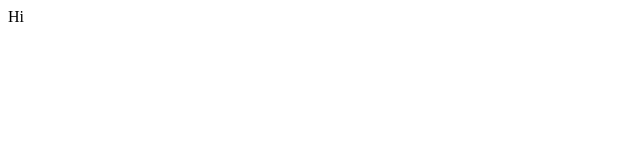
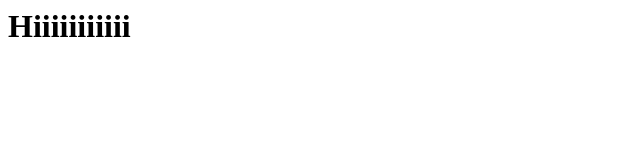
Before and after one commit to anmolsingh12/GIT-Test, a plain HTML site: page index.html in a window 1280 px wide. Shown: the whole page, without its empty margins (0-640 px from the left). Drawn offline with Linux system fonts and the light colour scheme.

Commit message:
first commit

```diff
--- a/index.html
+++ b/index.html
@@ -1,5 +1,5 @@
 <html>
         <body>
-                Hi
+                <h1>Hiiiiiiiiiii</h1>
         </body>
 </html>
```
